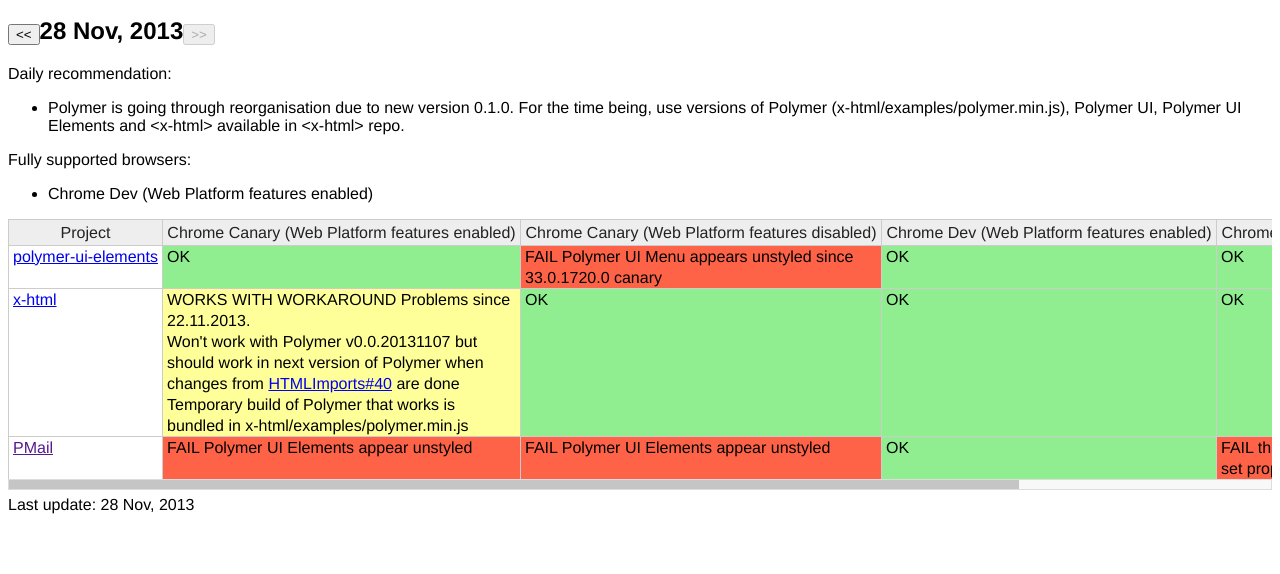
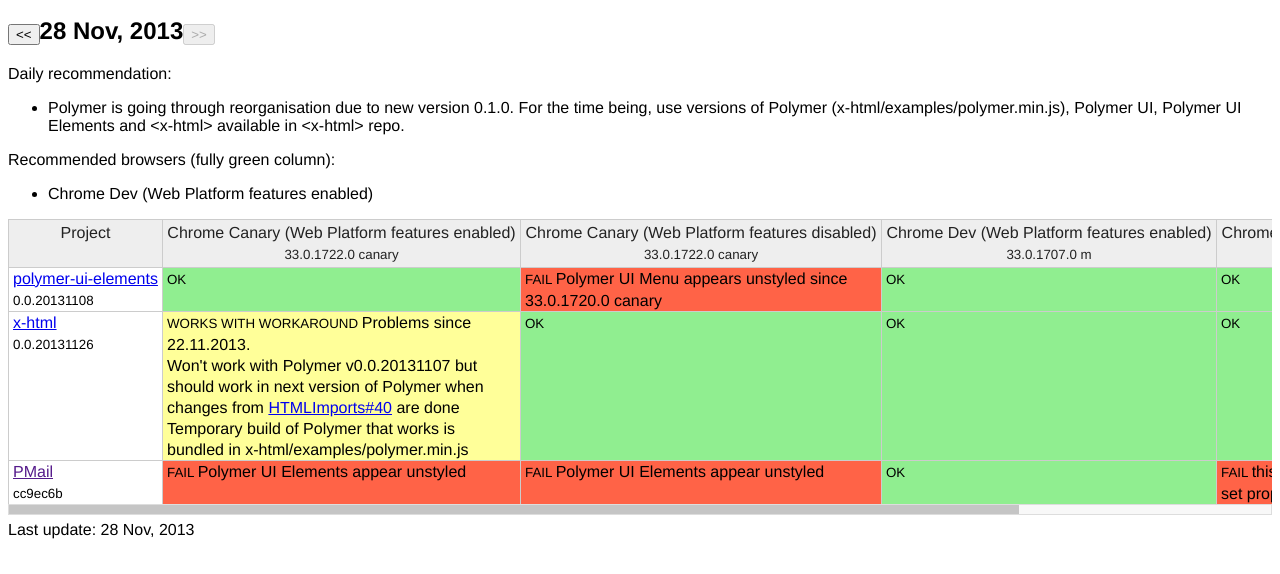
Before and after one commit to warpech/daily-dashboard, a website: page index.html in a window 1280 px wide. Shown: the part 100-674 px from the top of the page. Drawn offline with Linux system fonts and the light colour scheme.

Commit message:
render as a pivot table

```diff
--- a/index.html
+++ b/index.html
@@ -52,7 +52,9 @@
 
 <p>Daily recommendation: <span id="recommendation"></span></p>
 
-<p>Fully supported browsers: <ul><li><span id="greenBrowsers"></span></li></ul></p>
+<p>Recommended browsers (fully green column):</p>
+
+<ul><li><span id="greenBrowsers"></span></li></ul>
 
 <div id="hot"></div>
 
--- a/index.js
+++ b/index.js
@@ -11,8 +11,12 @@
         break;
     }
 
-    value = '<a href="' + url + '">' + value + '</a>';
+    value = '<a href="' + url + '">' + value + '</a><br><small>' + instance.getDataAtRow(row).project_version + '</small>';
     htmlRenderer.apply(this, arguments);
+  }
+
+  function smallPrint(txt) {
+    return '<small>' + txt + '</small>';
   }
 
   function statusRenderer(instance, TD, row, col, prop, value, cellProperties) {
@@ -26,17 +30,17 @@
     switch (value.status) {
       case 'green':
         TD.style.backgroundColor = 'lightgreen';
-        Handsontable.Dom.fastInnerHTML(TD, 'OK ' + value.comment);
+        Handsontable.Dom.fastInnerHTML(TD, smallPrint('OK ') + value.comment);
         break;
 
       case 'yellow':
         TD.style.backgroundColor = '#FFFF99';
-        Handsontable.Dom.fastInnerHTML(TD, 'WORKS WITH WORKAROUND ' + value.comment);
+        Handsontable.Dom.fastInnerHTML(TD, smallPrint('WORKS WITH WORKAROUND ') + value.comment);
         break;
 
       case 'red':
         TD.style.backgroundColor = 'tomato';
-        Handsontable.Dom.fastInnerHTML(TD, 'FAIL ' + value.comment);
+        Handsontable.Dom.fastInnerHTML(TD, smallPrint('FAIL ') + value.comment);
         break;
 
       case 'white':
@@ -125,8 +129,15 @@
     var columnNames = [];
     var pivot = [];
     data.forEach(function (dataRow) {
-      if (columnNames.indexOf(dataRow.browser) === -1) {
-        columnNames.push(dataRow.browser);
+      var browserName = dataRow.browser + "<br><small>" + dataRow.browser_version + '</small>';
+      browserName = browserName.replace(/\./g, ',');
+
+      if (columnNames.indexOf(browserName) === -1) {
+        columnNames.push(browserName);
+        columns.push({
+          title: browserName.replace(/\,/g, '.'),
+          data: browserName
+        });
       }
 
       var pivotRow = pivot.filter(function (pivotRow) {
@@ -138,20 +149,14 @@
       else {
         pivotRow = {};
         pivotRow.project = dataRow.project;
+        pivotRow.project_version = dataRow.project_version;
         pivot.push(pivotRow);
       }
 
-      pivotRow[dataRow.browser] = {
+      pivotRow[browserName] = {
         status: dataRow.status,
         comment: dataRow.comment
       };
-    });
-
-    columnNames.forEach(function (columnName) {
-      columns.push({
-        title: columnName,
-        data: columnName
-      });
     });
 
     return pivot;
```
